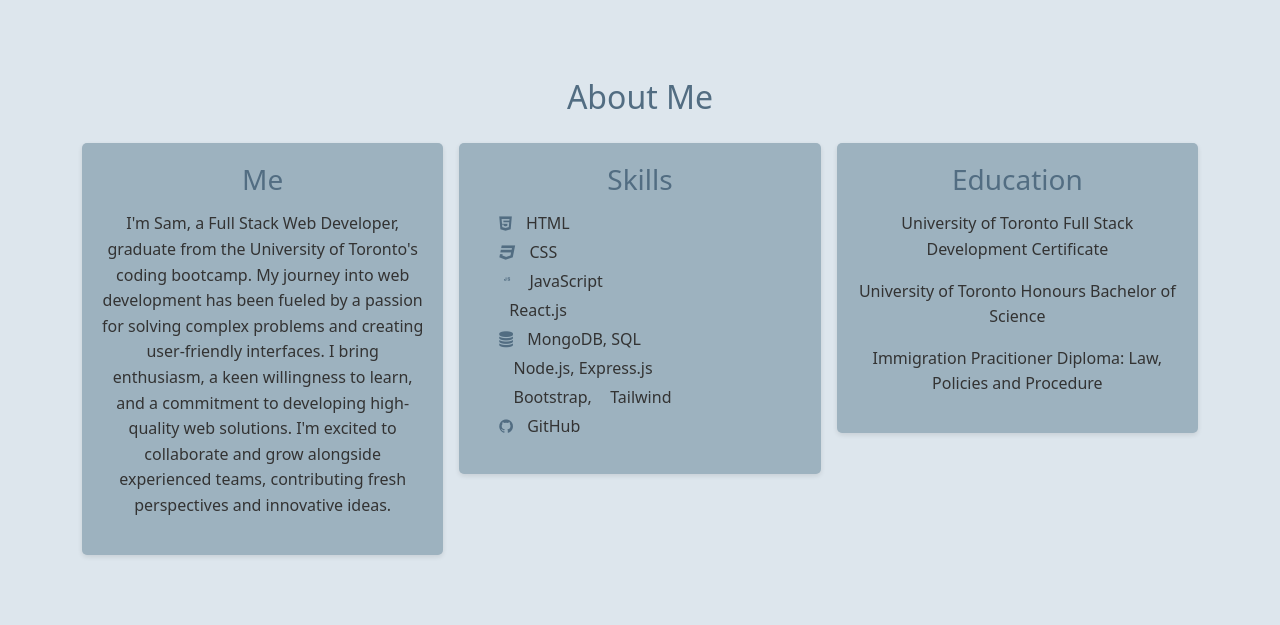
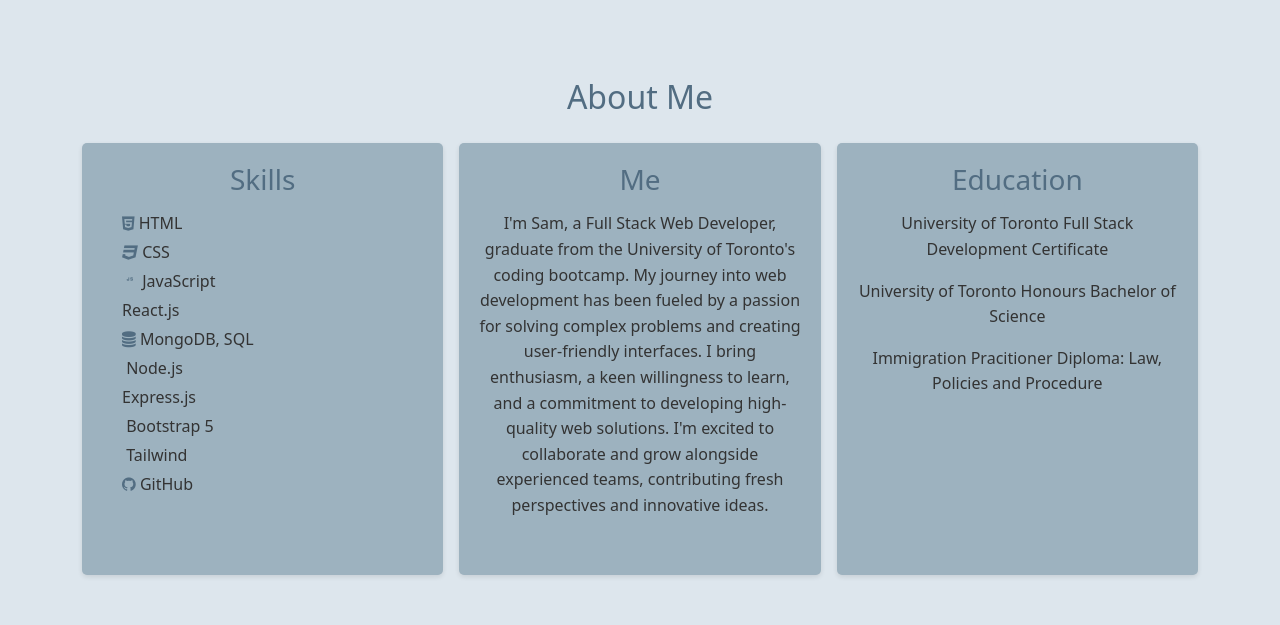
Before and after one commit to SanyamSamS/Portfolio.v2, a React (Vite) app: page / in a window 1280 px wide. Shown: the part 940-1565 px from the top of the page. Built offline with nearby package versions, Linux system fonts and the light colour scheme; some icons are missing.

Commit message:
fixed info-box display

```diff
--- a/src/components/About/About.css
+++ b/src/components/About/About.css
@@ -37,7 +37,6 @@
 .skill-list i {
   font-size: 1rem;
   color: var(--color-primary);
-  margin-right: 10px;
 }
 
 .info-box {
@@ -46,6 +45,8 @@
   background-color: var(--color-bg-box);
   border-radius: 5px;
   box-shadow: 0 2px 5px rgba(0,0,0,0.1);
+  flex-grow: 1;
+  height: 100%;
 }
 
 .info-box h3 {
--- a/src/components/About/About.jsx
+++ b/src/components/About/About.jsx
@@ -10,14 +10,6 @@ export const About = () => {
         <h2>About Me</h2>
         <div className="row gx-3">
 
-          {/* Me Box */}
-          <div className="col-lg-4 col-md-4 col-sm-12">
-            <div className="info-box">
-              <h3>Me</h3>
-              <p>I'm Sam, a Full Stack Web Developer, graduate from the University of Toronto's coding bootcamp. My journey into web development has been fueled by a passion for solving complex problems and creating user-friendly interfaces. I bring enthusiasm, a keen willingness to learn, and a commitment to developing high-quality web solutions. I'm excited to collaborate and grow alongside experienced teams, contributing fresh perspectives and innovative ideas. </p>
-            </div>
-          </div>
-
           {/* Skills Box */}
           <div className="col-lg-4 col-md-4 col-sm-12">
             <div className="info-box">
@@ -28,10 +20,20 @@ export const About = () => {
                 <li><i className="material-symbols-outlined">javascript</i> JavaScript</li>
                 <li><i className="fa-brands fa-react"></i> React.js</li>
                 <li><i className="fa fa-database"></i> MongoDB, SQL</li>
-                <li><i className="fa fa-node-js"></i> Node.js, Express.js</li>
-                <li><i className="fa fa-bootstrap"></i> Bootstrap, <i className="fa fa-wind"></i> Tailwind</li>
+                <li><i className="fa fa-node-js"></i> Node.js</li>
+                <li> Express.js</li>
+                <li><i className="fa fa-bootstrap"></i> Bootstrap 5</li>
+                <li> <i className="fa fa-wind"></i> Tailwind</li>
                 <li><i className="fa fa-github"></i> GitHub</li>
               </ul>
+            </div>
+          </div>
+
+          {/* Me Box */}
+          <div className="col-lg-4 col-md-4 col-sm-12">
+            <div className="info-box">
+              <h3>Me</h3>
+              <p>I'm Sam, a Full Stack Web Developer, graduate from the University of Toronto's coding bootcamp. My journey into web development has been fueled by a passion for solving complex problems and creating user-friendly interfaces. I bring enthusiasm, a keen willingness to learn, and a commitment to developing high-quality web solutions. I'm excited to collaborate and grow alongside experienced teams, contributing fresh perspectives and innovative ideas. </p>
             </div>
           </div>
 
```
